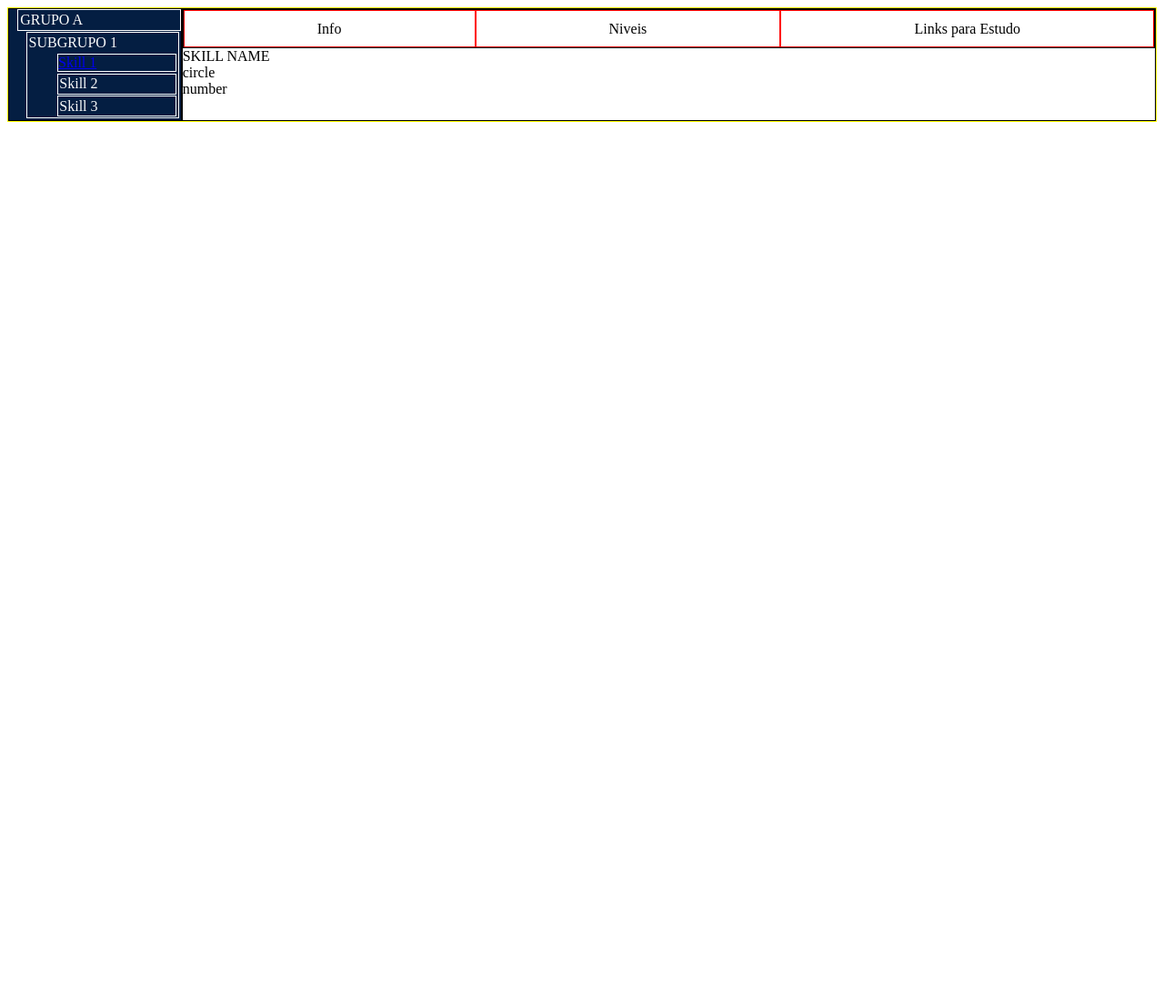
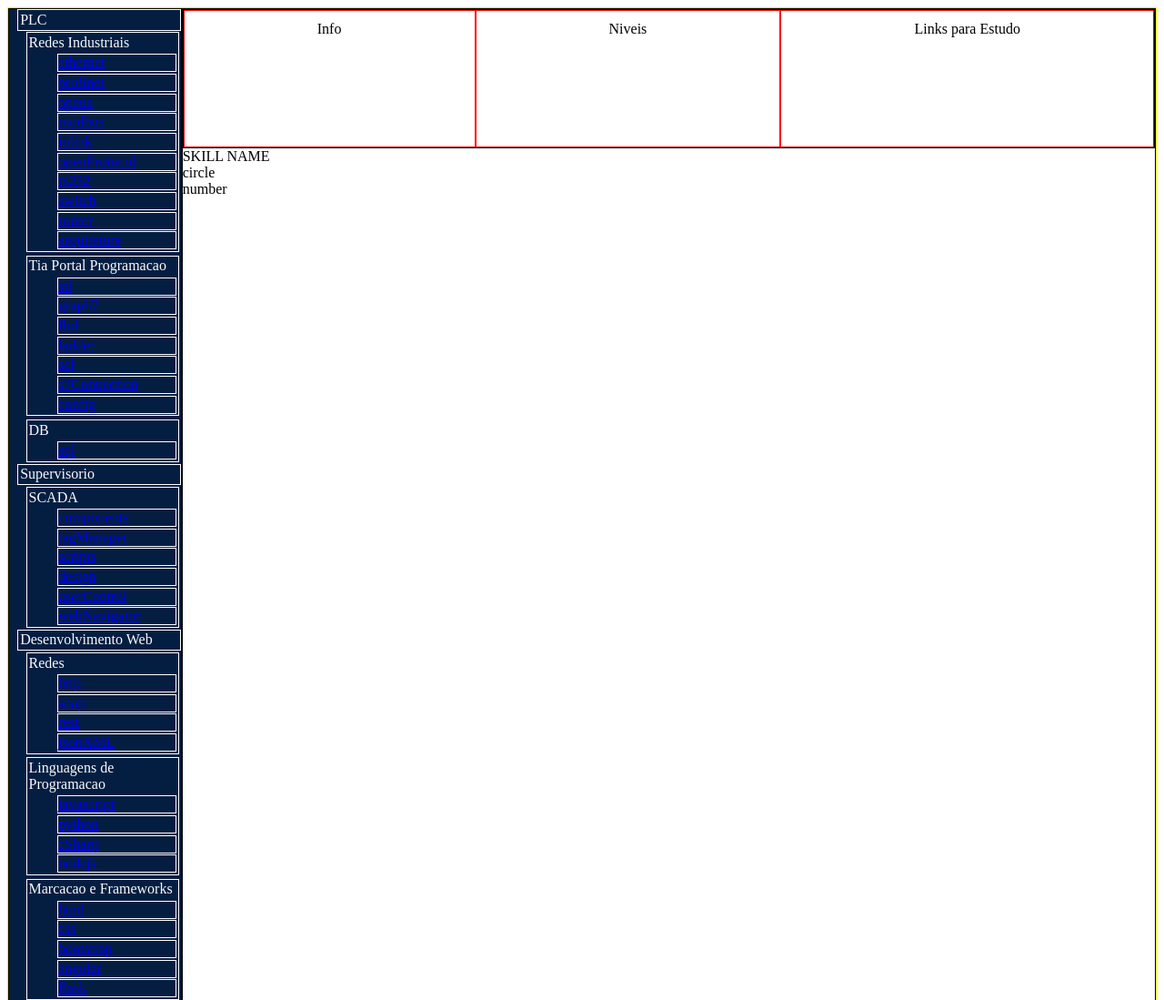
Before and after one commit to hugueds/competences, a plain HTML site: page index.html in a window 1280 px wide. Shown: the top 1099 px of the page at 91% size. Before the commit the page ends 800 px from the top, so only its background shows below. Drawn offline with Linux system fonts and the light colour scheme.

Commit message:
creating the json files and rendering menu

```diff
--- a/index.html
+++ b/index.html
@@ -12,7 +12,7 @@
 
     <!-- side menu -->
     <div id="menu-container" class="container">
-        <div class="menu-group">
+        <!-- <div class="menu-group">
             <p>GRUPO A</p>
         </div>
         <div id="" class="menu-subgroup">
@@ -21,7 +21,7 @@
             </div>
             <div id="" class="menu-skill">
                 <div id="" class="menu-skill-item">
-                    <a href="?group=1&subgroup=2&skill=3"> Skill 1</a>
+                    <a href="?skill="> Skill 1</a>
                 </div>
                 <div id="" class="menu-skill-item">
                     <p>Skill 2</p>
@@ -30,7 +30,7 @@
                     <p>Skill 3</p>
                 </div>
             </div>
-        </div>
+        </div> -->
     </div>
 
     <!-- content   -->
--- /dev/null
+++ b/menu.json
@@ -0,0 +1,117 @@
+{
+    "plc": {
+        "name": "PLC",
+        "subgroups": {
+            "redesIndustriais": {
+                "name": "Redes Industriais",
+                "skills": [
+                    "ethernet",
+                    "profinet",
+                    "opcua",
+                    "modbus",
+                    "iolink",
+                    "openProtocol",
+                    "rs232",
+                    "switch",
+                    "router",
+                    "arquiteture"
+                ]
+            },
+            "tiaPortal": {
+                "name": "Tia Portal Programacao",
+                "skills": [
+                    "stl",
+                    "graph7",
+                    "fbd",
+                    "ladder",
+                    "scl",
+                    "s7Connection",
+                    "config"
+                ]
+            },
+            "db": {
+                "name": "DB",
+                "skills": [
+                    "sql"
+                ]
+            }
+        }
+    },
+    "supervisorio": {
+        "name": "Supervisorio",
+        "subgroups": {
+            "scada": {
+                "name": "SCADA",
+                "skills": [
+                    "components",
+                    "tagManager",
+                    "scripts",
+                    "design",
+                    "userControl",
+                    "webNavigator"
+                ]
+            }
+        }
+    },
+    "webDevelopment": {
+        "name": "Desenvolvimento Web",
+        "subgroups": {
+            "protocols": {
+                "name": "Redes",
+                "skills":["http", "soap", "rest", "jsonXML"]
+            },
+            "programmingLanguages": {
+                "name": "Linguagens de Programacao",
+                "skills": [
+                    "javascript",
+                    "python",
+                    "cSharp",
+                    "nodejs"
+                ]
+            },
+            "frontEnd": {
+                "name": "Marcacao e Frameworks",
+                "skills": [
+                    "html",
+                    "css",
+                    "bootstrap",
+                    "angular",
+                    "flask"
+                ]
+            },
+            "versioning": {
+                "name": "Versionamento",
+                "skills": [
+                    "gitTFS"
+                ]
+            }
+        }
+    },
+    "prototyping": {
+        "name": "Construcao e Prototipagem",
+        "subgroups": {
+            "panels": {
+                "name": "Paineis Eletricos",
+                "skills": [
+                    "components", "qrCode", "ioWireless", "eletricProjects"
+                ]
+            },
+            "mechanicalProject": {
+                "name": "Projeto Mecanico",
+                "skills": ["techDrawing"]
+            },
+            "commands": {
+                "name": "Sistema de Controle",
+                "skills": [
+                    "pneumaticHid", "electric"
+                ]
+            },
+            "dataCollection": {
+                "name": "Coleta de Dados",
+                "skills": [
+                    "visionSystems", "rfid", "bioReader"
+                ]
+            }
+        }
+    }
+}
--- a/script.js
+++ b/script.js
@@ -1,6 +1,7 @@
 let selectedSkill = {};
 let data = {};
 let selectedTab = 0;
+let menu = {};
 
 
 window.onload = async function(e) {
@@ -8,6 +9,8 @@ window.onload = async function(e) {
     await fetch('skills.json')
         .then(response => response.json())
         .then(x => Object.assign(data, x))
+
+    await renderMenu();
 
     const params = window.location.search;
     const search = new URLSearchParams(params);
@@ -23,3 +26,50 @@ window.onload = async function(e) {
 
 
 }
+
+async function renderMenu() {
+    await fetch('menu.json')
+        .then(response => response.json())
+        .then(x => Object.assign(menu, x))
+
+    let mainMenu = document.querySelector('#menu-container')
+    let html = '';
+
+    for (const [key, value] of Object.entries(menu)) {
+        // append this to level 1
+        html += `<div class="menu-group"> <p>${value.name}</p></div>`;
+        // mainMenu.insertAdjacentHTML('beforeend', group)
+
+        let sub = value;
+
+        for (const [key2, value2] of Object.entries(sub.subgroups)) {
+            console.log(value2);
+            html += `
+                <div id="" class="menu-subgroup">
+                    <div class="menu-subgroup-title">
+                        <p>${value2.name}</p>
+                    </div>
+                    <div id="" class="menu-skill">`;
+            // mainMenu.insertAdjacentHTML('beforeend', sgroup)
+
+            let sub2 = value2;
+
+            for (const [key3, value3] of Object.entries(sub2.skills)) {
+                console.log(value3);
+                html += `
+                        <div id="" class="menu-skill-item">
+                            <a href="?skill=${value3}">${value3}</a>
+                        </div>`;
+
+                // mainMenu.insertAdjacentHTML('beforeend', skill)
+            }
+            html += '</div></div>';
+
+            // mainMenu.insertAdjacentHTML('beforeend', '</div>')
+
+        }
+
+    }
+    mainMenu.insertAdjacentHTML('beforeend', html)
+
+}
```
Also changed, not shown: 1 other file.
